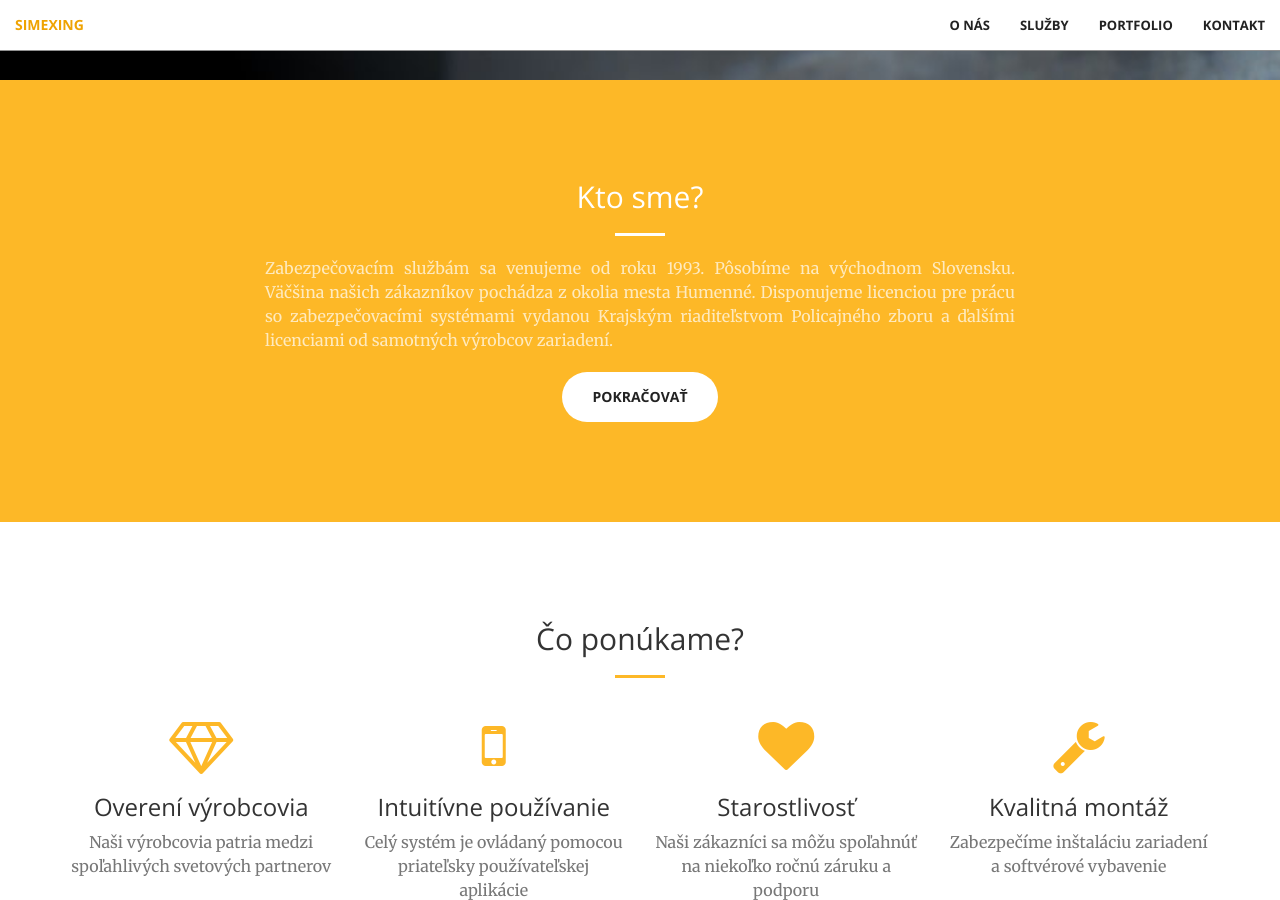
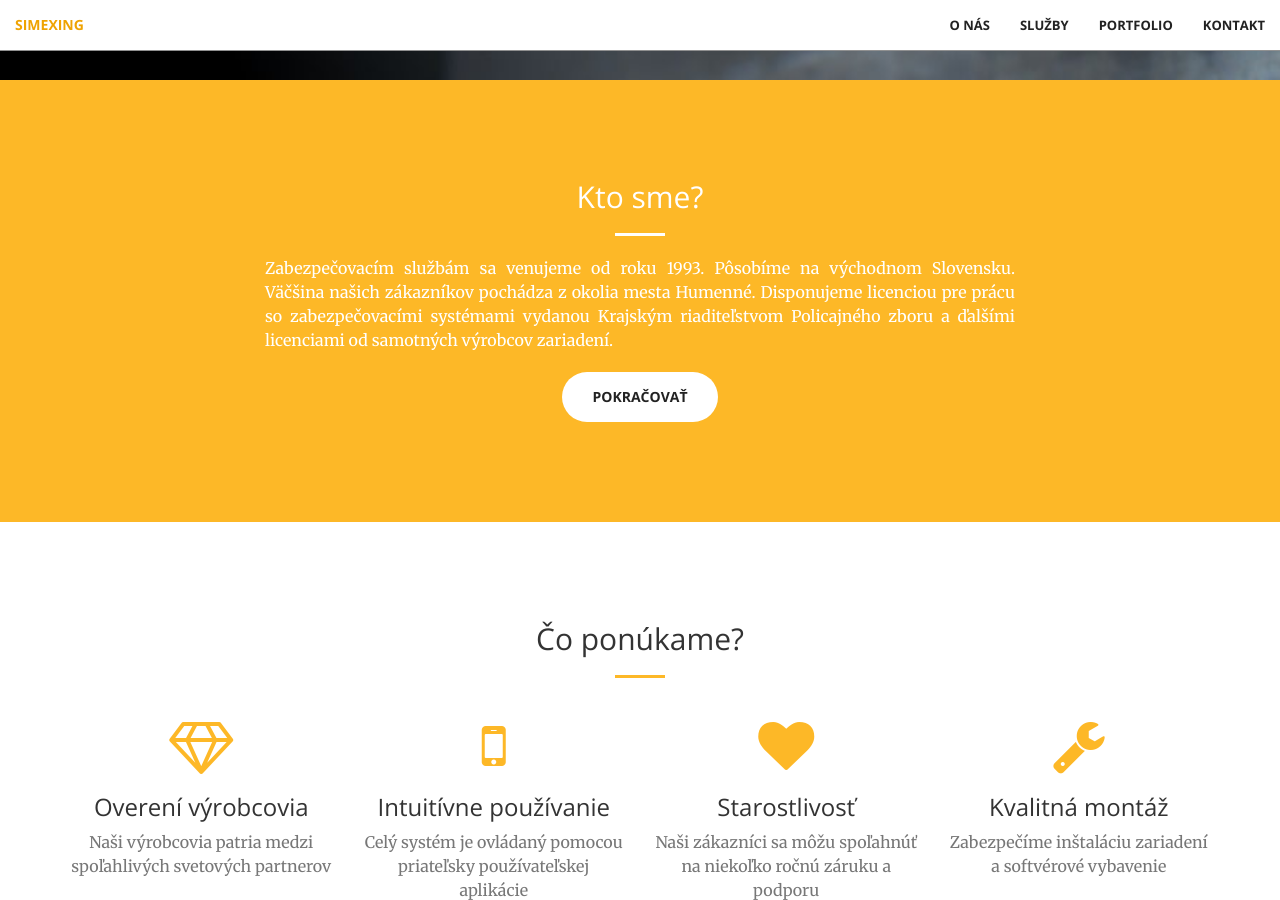
Before and after one commit to stesi13/simexing, a Jekyll site: the page built from index.html, in a window 1280 px wide and 900 px high, scrolled down 820 px. Built offline with Jekyll 4.4.1, drawn with Linux system fonts in a browser that asks for light colours.

Commit message:
Update call-to-action.html

```diff
--- a/_includes/call-to-action.html
+++ b/_includes/call-to-action.html
@@ -4,7 +4,7 @@
             <div class="col-lg-8 col-lg-offset-2 text-center">
                 <h2 class="section-heading">Kto sme?</h2>
                 <hr class="light">
-                <p class="text-faded text-justify">Zabezpečovacím službám sa venujeme od roku 1993. Pôsobíme na východnom Slovensku. Väčšina našich zákazníkov pochádza z okolia mesta Humenné.
+                <p class="text-justify">Zabezpečovacím službám sa venujeme od roku 1993. Pôsobíme na východnom Slovensku. Väčšina našich zákazníkov pochádza z okolia mesta Humenné.
                     Disponujeme licenciou pre prácu so zabezpečovacími systémami vydanou Krajským riaditeľstvom Policajného zboru a ďalšími licenciami od samotných výrobcov zariadení.</p>
                 <a href="#services" class="btn btn-default btn-xl page-scroll">Pokračovať</a>
             </div>
```
